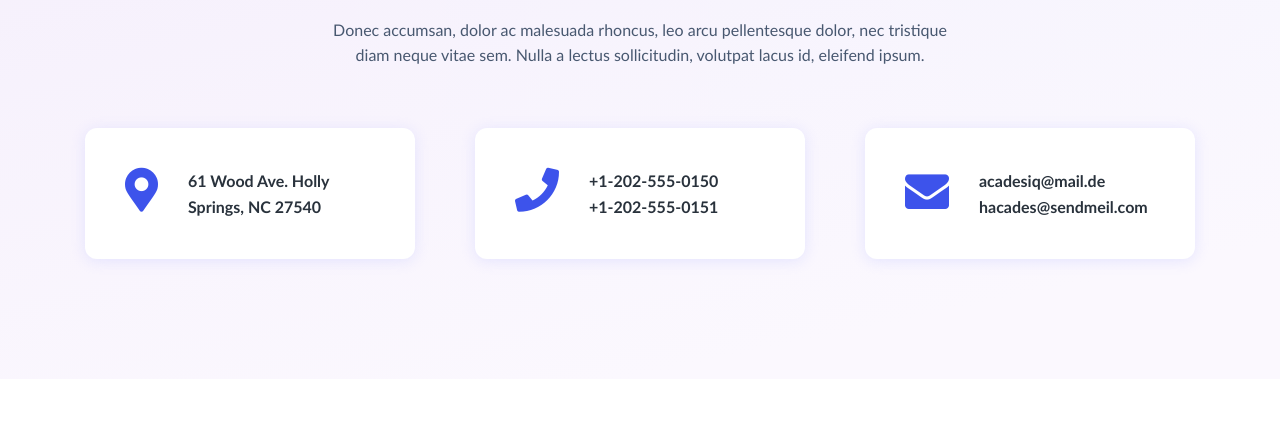
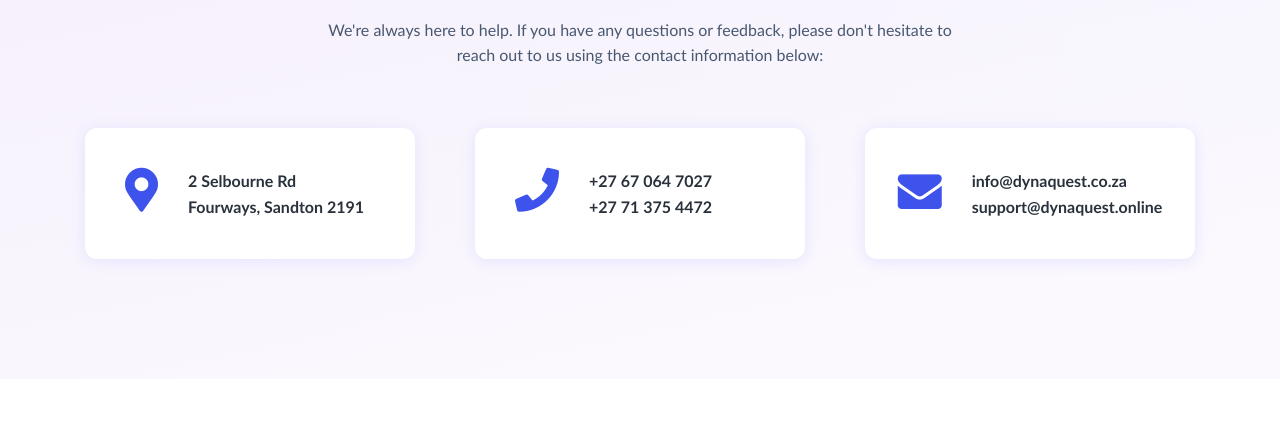
Before and after one commit to clevercartoons/Dyna-Quest-Nursary-Website, a plain HTML site: page contacts.html in a window 1280 px wide. Shown: the part 371-800 px from the top of the page. Drawn offline with nearby package versions, Linux system fonts and the light colour scheme; some packages are replaced by stand-ins of ours; a script that the page names is missing.

Commit message:
Update contacts.html

```diff
--- a/contacts.html
+++ b/contacts.html
@@ -168,7 +168,7 @@
                 <div class="content-wrapper">
                     <h1 class="page_main-header">Contact Us</h1>
                     <p class="page_main-text">
-                        Donec accumsan, dolor ac malesuada rhoncus, leo arcu pellentesque dolor, nec tristique diam neque vitae sem. Nulla a lectus sollicitudin, volutpat lacus id, eleifend ipsum.
+                        We're always here to help. If you have any questions or feedback, please don't hesitate to reach out to us using the contact information below:
                     </p>
                 </div>
 
@@ -178,7 +178,9 @@
                             <div class="content d-flex justify-content-sm-center">
                                 <i class="icon-map-marker-alt-solid icon"></i>
                                 <div class="block">
-                                    <span class="content_text text">61 Wood Ave. Holly Springs, NC 27540</span>
+                                    <span class="content_text text">2 Selbourne Rd
+Fourways, Sandton
+2191</span>
                                 </div>
                             </div>
                         </div>
@@ -188,8 +190,8 @@
                             <div class="content d-flex justify-content-sm-center">
                                 <i class="icon-phone-solid icon"></i>
                                 <div class="block d-flex flex-column">
-                                    <a class="content_link text" href="tel:+1234567890">+1-202-555-0150</a>
-                                    <a class="content_link text" href="tel:+1234567890">+1-202-555-0151</a>
+                                    <a class="content_link text" href="tel:+27 67 064 7027">+27 67 064 7027</a>
+                                    <a class="content_link text" href="tel:+27 71 375 4472">+27 71 375 4472</a>
                                 </div>
                             </div>
                         </div>
@@ -199,8 +201,8 @@
                             <div class="content d-flex justify-content-sm-center">
                                 <i class="icon-envelope icon"></i>
                                 <div class="block d-flex flex-column">
-                                    <a class="content_link text" href="mailto:example@domain.com">acadesiq@mail.de</a>
-                                    <a class="content_link text" href="mailto:example@domain.com">hacades@sendmeil.com</a>
+                                    <a class="content_link text" href="mailto:info@dynaquest.co.za">info@dynaquest.co.za</a>
+                                    <a class="content_link text" href="mailto:support@dynaquest.online">support@dynaquest.online</a>
                                 </div>
                             </div>
                         </div>
@@ -220,7 +222,7 @@
                         If you have questions about the format or do not know what to choose, leave your request: we will be happy to answer all your questions.
                     </p>
                 </div>
-                <form class="contacts_form-form" action="#" method="post" data-type="contacts">
+                <form class="contacts_form-form" action="mailto:atleyang.docqtech@gmail.com" method="post" data-type="contacts">
                     <div class="contacts_form-form_wrapper d-sm-flex justify-content-between">
                         <input class="field required" type="text" data-type="email" placeholder="Email" />
                         <input class="field required" type="text" placeholder="Name" />
```
